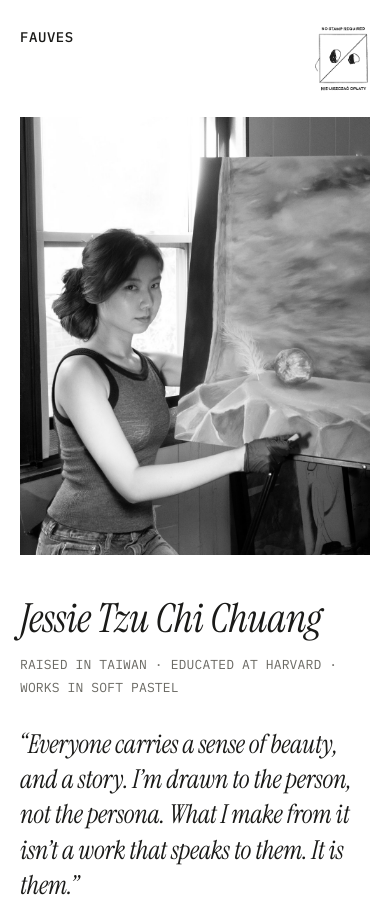
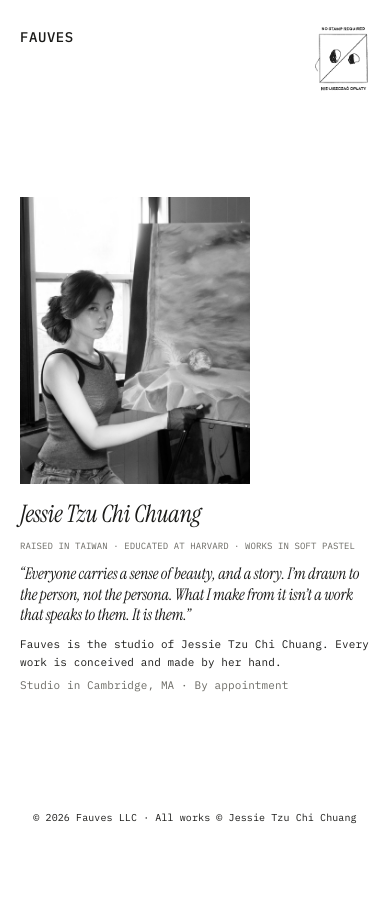
Before and after one commit to jessiechuang-23/fauvesofficial, a plain HTML site: page about.html in a window 390 px wide. Shown: the top 906 px of the page. After the commit the page ends 844 px from the top, so only its background shows below. Drawn offline with Linux system fonts and the light colour scheme.

Commit message:
Add files via upload

```diff
--- a/site.css
+++ b/site.css
@@ -34,12 +34,12 @@ a{color:#1A1A18;text-decoration:none}a:hover{color:#6B6A64}
 .apply a{text-decoration:underline;text-underline-offset:3px}
 
 /* about */
-.about{flex:1;min-height:0;display:flex;align-items:center;justify-content:center;padding:24px 0}
-.about-inner{width:100%;max-width:1040px;display:flex;flex-wrap:wrap;align-items:center;justify-content:center;gap:72px}
-.portrait{height:min(60vh,520px);aspect-ratio:4/5;max-width:100%;object-fit:cover;display:block;background:#F1F1EF}
-.about-text{flex:1 1 380px;max-width:480px;display:flex;flex-direction:column;gap:28px}
-.about-text h1{margin:0;font-size:40px;line-height:1.15}
-.about-text blockquote{margin:0;font-size:26px;line-height:1.35}
+.about{flex:1;min-height:0;display:flex;align-items:center;justify-content:center;padding:16px 0}
+.about-inner{width:100%;max-width:1040px;display:flex;flex-wrap:nowrap;align-items:center;justify-content:center;gap:clamp(24px,5vw,72px)}
+.portrait{flex:0 0 auto;height:min(60vh,520px,50vw);aspect-ratio:4/5;object-fit:cover;display:block;background:#F1F1EF}
+.about-text{flex:1 1 0;min-width:0;max-width:480px;display:flex;flex-direction:column;gap:clamp(14px,2.6vh,28px)}
+.about-text h1{margin:0;font-size:clamp(24px,3.2vw,40px);line-height:1.15}
+.about-text blockquote{margin:0;font-size:clamp(16px,2.1vw,26px);line-height:1.35}
 .about-text p{margin:0;font-size:13px;line-height:1.8;letter-spacing:.01em}
 
 /* commissions */
@@ -73,14 +73,22 @@ a{color:#1A1A18;text-decoration:none}a:hover{color:#6B6A64}
 
 @media (max-width:760px){
   .page{padding:24px 20px 20px}
-  .page.screen.about-page{height:auto;min-height:100vh;overflow:visible}
   .tagline{font-size:30px}
   .open .stamp{transform:translateX(-62px)}
-  .about-inner{gap:40px}
-  .portrait{height:auto;width:100%}
   .hero{gap:40px}
   .work img{max-width:100%;height:auto}
   .stage{width:86vw;height:56vw}
   .row img{height:180px}
 }
+@media (max-width:600px){
+  .about{padding:8px 0}
+  .about-inner{flex-direction:column;align-items:flex-start;gap:16px}
+  .portrait{height:min(34vh,300px)}
+  .about-text{flex:0 0 auto;gap:10px}
+  .about-text h1{font-size:24px}
+  .about-text blockquote{font-size:16px;line-height:1.3}
+  .about-text p{font-size:11px;line-height:1.6}
+  .about-text .label{font-size:9px}
+  .foot{font-size:10px;padding-top:12px}
+}
 @media (prefers-reduced-motion:reduce){.menu a{animation-duration:1ms}.stamp,.stage img{transition:none}}
```
